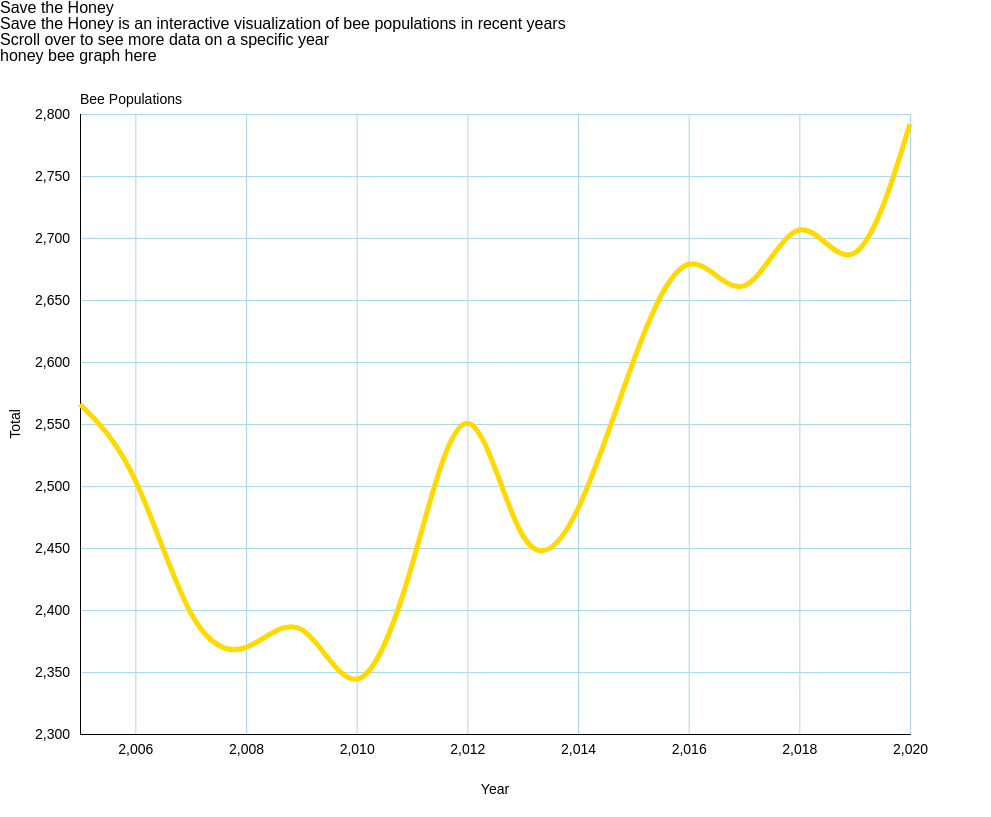
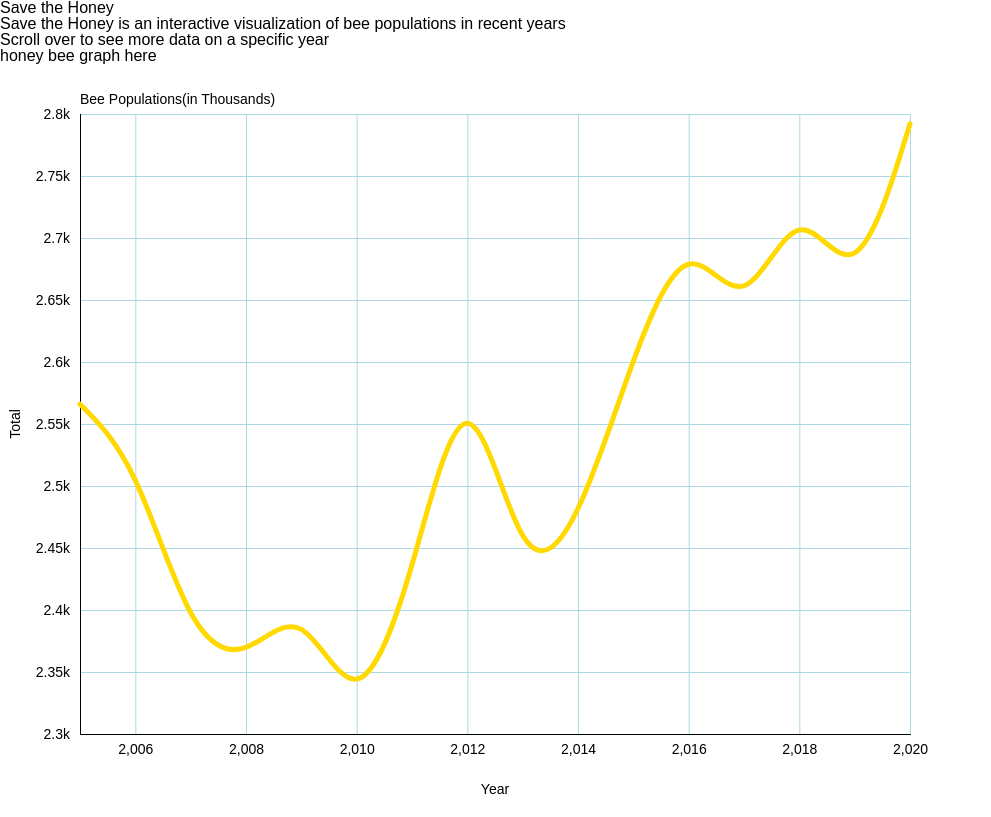
Before and after one commit to jenlu33/save-the-honey, a website built with webpack: page index.html in a window 1280 px wide. Shown: the whole page, without its empty margins (0-991 px from the left). Built offline with nearby package versions, Linux system fonts and the light colour scheme.

Commit message:
Make graph line go in correct direction and add axis formatting

```diff
--- a/src/index.js
+++ b/src/index.js
@@ -2,12 +2,12 @@ import {
   select,
   csv,
   scaleLinear,
-  scaleTime,
+  format,
   extent,
   axisLeft,
   axisBottom,
   line,
-  curveBasis
+  curveBasis,
 } from 'd3';
 
 const svg = select('svg');
@@ -16,13 +16,12 @@ const width = +svg.attr('width');
 const height = +svg.attr('height');
 
 const render = data => {
-  const title = 'Bee Populations';
+  const title = 'Bee Populations(in Thousands)';
 
   const xValue = d => d.year;
   const xAxisLabel = 'Year'
 
   const yValue = d => d.total;
-  // const circleRadius = 5;
   const yAxisLabel = 'Total';
 
   const margin = { top: 50, right: 50, bottom: 80, left: 80};
@@ -46,7 +45,11 @@ const render = data => {
     .tickSize(-innerHeight)
     .tickPadding(10);
 
+  const yAxisTickFormat = num =>
+    format('~s')(num)
+
   const yAxis = axisLeft(yScale)
+    .tickFormat(yAxisTickFormat)
     .tickSize(-innerWidth)
     .tickPadding(10);
 
@@ -84,16 +87,15 @@ const render = data => {
     .attr('class', 'line-path')
     .attr('d', lineGenerator(data));
 
+
+  // line animation
   const totalLength = yPath.node().getTotalLength()
-
-  console.log(yPath);
-
 
   yPath
     .attr('stroke-dasharray', totalLength + ' ' + totalLength)
-    .attr('stroke-dashoffset', totalLength)
+    .attr('stroke-dashoffset', -totalLength) //starting point on left side
     .transition()
-      .duration(5000)
+      .duration(3000)
       .attr('stroke-dashoffset', 0)
 
 
--- a/stylesheets/index.css
+++ b/stylesheets/index.css
@@ -29,4 +29,5 @@ text {
   stroke-width: 5;
   stroke: rgb(255, 217, 0);
   stroke-linejoin: round;
+  stroke-linecap: round;
 }
```
